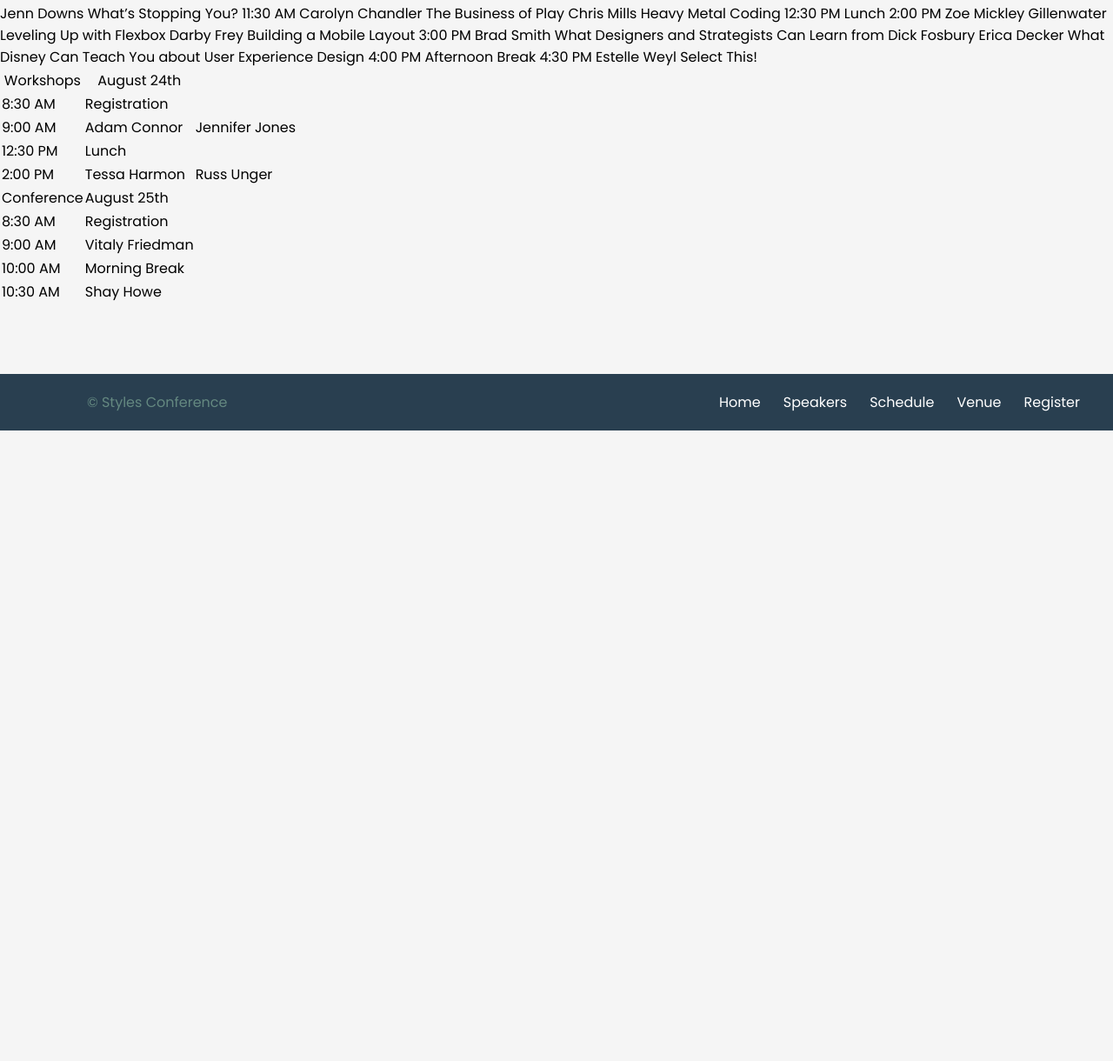
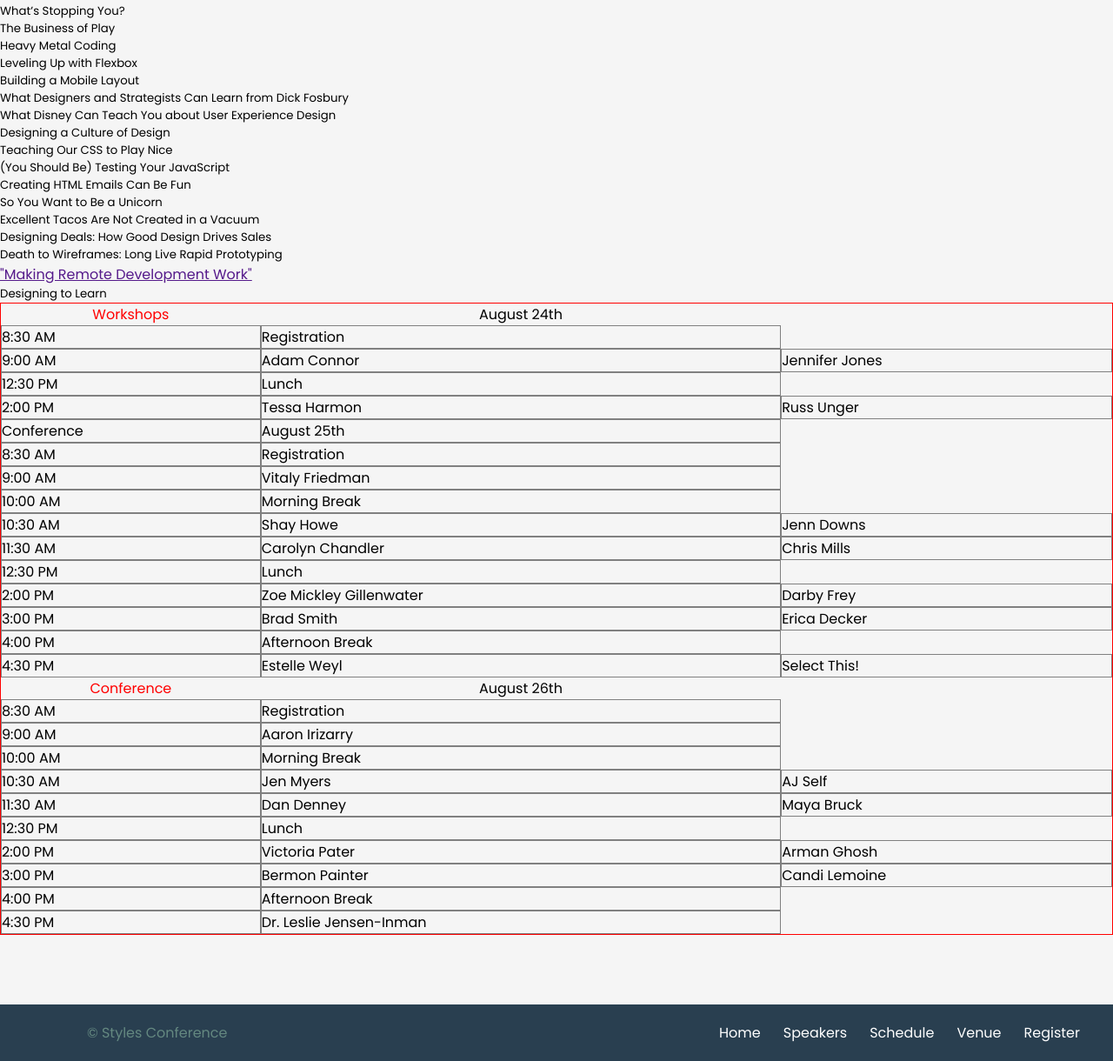
Before and after one commit to Srai98/basic-small-web-Project-3, a plain HTML site: page Styles-Conference/Schedules.html in a window 1280 px wide. Shown: the part 480-1700 px from the top of the page at 87% size. Before the commit the page ends 975 px from the top, so only its background shows below. Drawn offline with Linux system fonts and the light colour scheme.

Commit message:
only shedule css is pending

```diff
--- a/Styles-Conference/Schedules.html
+++ b/Styles-Conference/Schedules.html
@@ -88,32 +88,103 @@
         <td>10:30 AM</td>
         <td class="rows">Shay Howe</td>
         <h5>Less is More: How Constraints Cultivate Growth</h5>
+        <td class="rows">Jenn Downs</td>
+        <h5>What’s Stopping You?</h5>
       </tr>
-
-
-Jenn Downs
-What’s Stopping You?
-11:30 AM
-Carolyn Chandler
-The Business of Play
-Chris Mills
-Heavy Metal Coding
-12:30 PM	Lunch
-2:00 PM
-Zoe Mickley Gillenwater
-Leveling Up with Flexbox
-Darby Frey
-Building a Mobile Layout
-3:00 PM
-Brad Smith
-What Designers and Strategists Can Learn from Dick Fosbury
-Erica Decker
-What Disney Can Teach You about User Experience Design
-4:00 PM	Afternoon Break
-4:30 PM
-Estelle Weyl
-Select This!
-
+      <tr>
+        <td>11:30 AM</td>
+        <td class="rows">Carolyn Chandler</td>
+        <h5>The Business of Play</h5>
+        <td class="rows">Chris Mills</td>
+        <h5>Heavy Metal Coding</h5>
+      </tr>
+      <tr>
+        <td>12:30 PM</td>
+        <td>Lunch</td>
+      </tr>
+      <tr>
+        <td>2:00 PM</td>
+        <td class="rows">Zoe Mickley Gillenwater</td>
+        <h5>Leveling Up with Flexbox</h5>
+        <td class="rows">Darby Frey</td>
+        <h5>Building a Mobile Layout</h5>
+      </tr>
+      <tr>
+        <td>3:00 PM</td>
+        <td class="rows">Brad Smith</td>
+        <h5>What Designers and Strategists Can Learn from Dick Fosbury</h5>
+        <td class="rows">Erica Decker</td>
+        <h5>What Disney Can Teach You about User Experience Design</h5>
+      </tr>
+      <tr>
+        <td>4:00 PM</td>
+        <td>Afternoon Break</td>
+      </tr>
+      <tr>
+        <td>4:30 PM</td>
+        <td class="rows">Estelle Weyl</td>
+        <td>Select This!</td>
+      </tr>
+      <tr>
+        <th class="h-rows">Conference</th>
+        <th>August 26th</th>
+      </tr>
+      <tr>
+        <td>8:30 AM</td>
+        <td>Registration</td>
+      </tr>
+      <tr>
+        <td>9:00 AM</td>
+        <td class="rows">Aaron Irizarry</td>
+        <h5>Designing a Culture of Design</h5>
+      </tr>
+      <tr>
+        <td>10:00 AM</td>
+        <td>Morning Break</td>
+      </tr>
+      <tr>
+        <td>10:30 AM</td>
+        <td class="rows">Jen Myers</td>
+        <h5>Teaching Our CSS to Play Nice</h5>
+        <td class="rows">AJ Self</td>
+        <h5>(You Should Be) Testing Your JavaScript</h5>
+      </tr>
+      <tr>
+        <td>11:30 AM</td>
+        <td class="rows">Dan Denney</td>
+        <h5>Creating HTML Emails Can Be Fun</h5>
+        <td class="rows">Maya Bruck</td>
+        <h5>So You Want to Be a Unicorn</h5>
+      </tr>
+      <tr>
+        <td>12:30 PM</td>
+        <td>Lunch</td>
+      </tr>
+      <tr>
+        <td>2:00 PM</td>
+        <td class="rows">Victoria Pater</td>
+        <h5>Excellent Tacos Are Not Created in a Vacuum</h5>
+        <td class="rows">Arman Ghosh</td>
+        <h5>Designing Deals: How Good Design Drives Sales</h5>
+      </tr>
+      <tr>
+        <td>3:00 PM</td>
+        <td class="rows">Bermon Painter</td>
+        <h5>Death to Wireframes: Long Live Rapid Prototyping</h5>
+        <a href="">
+          <td class="rows">Candi Lemoine</td>
+          "Making Remote Development Work"
+        </a>
+      </tr>
+      <tr>
+        <td>4:00 PM</td>
+        <td>Afternoon Break</td>
+      </tr>
+      <tr>
+        <td>4:30 PM</td>
+        <td class="rows">Dr. Leslie Jensen-Inman</td>
+        <h5>Designing to Learn</h5>
+      </tr>
     </table>
   </main>
   <footer>
--- a/Styles-Conference/css_files/schedules.css
+++ b/Styles-Conference/css_files/schedules.css
@@ -51,3 +51,19 @@ section{
     color: grey;
     padding:0.5rem;
 }
+
+table {
+    /* border-collapse: collapse; */
+    border: 0.1rem solid red;
+    border-spacing: 0;
+    margin-bottom: 44px;
+    width: 100%;
+}
+td{
+
+    border: 0.1rem solid grey;
+}
+
+table th.h-rows {
+    color: red;
+}
```
